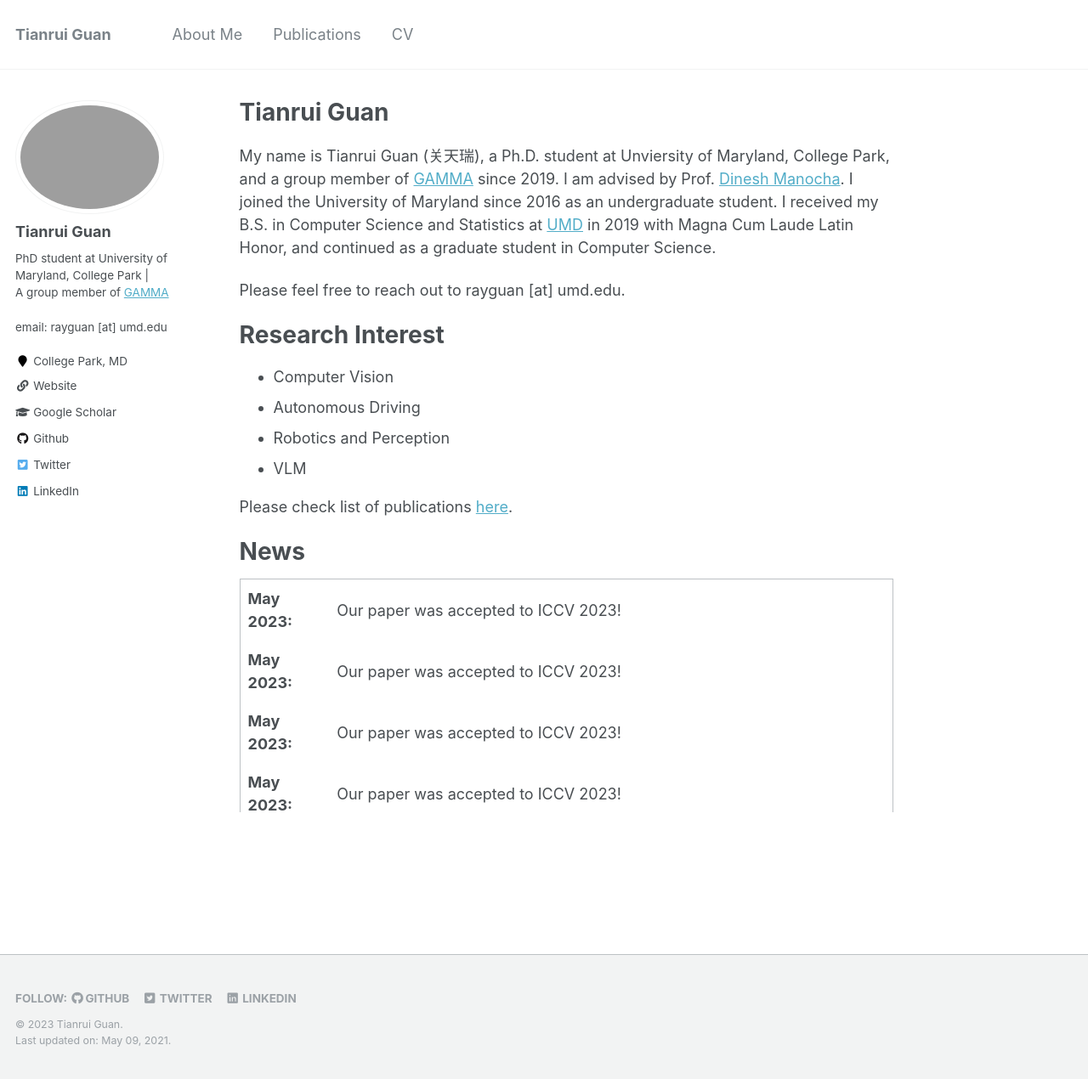
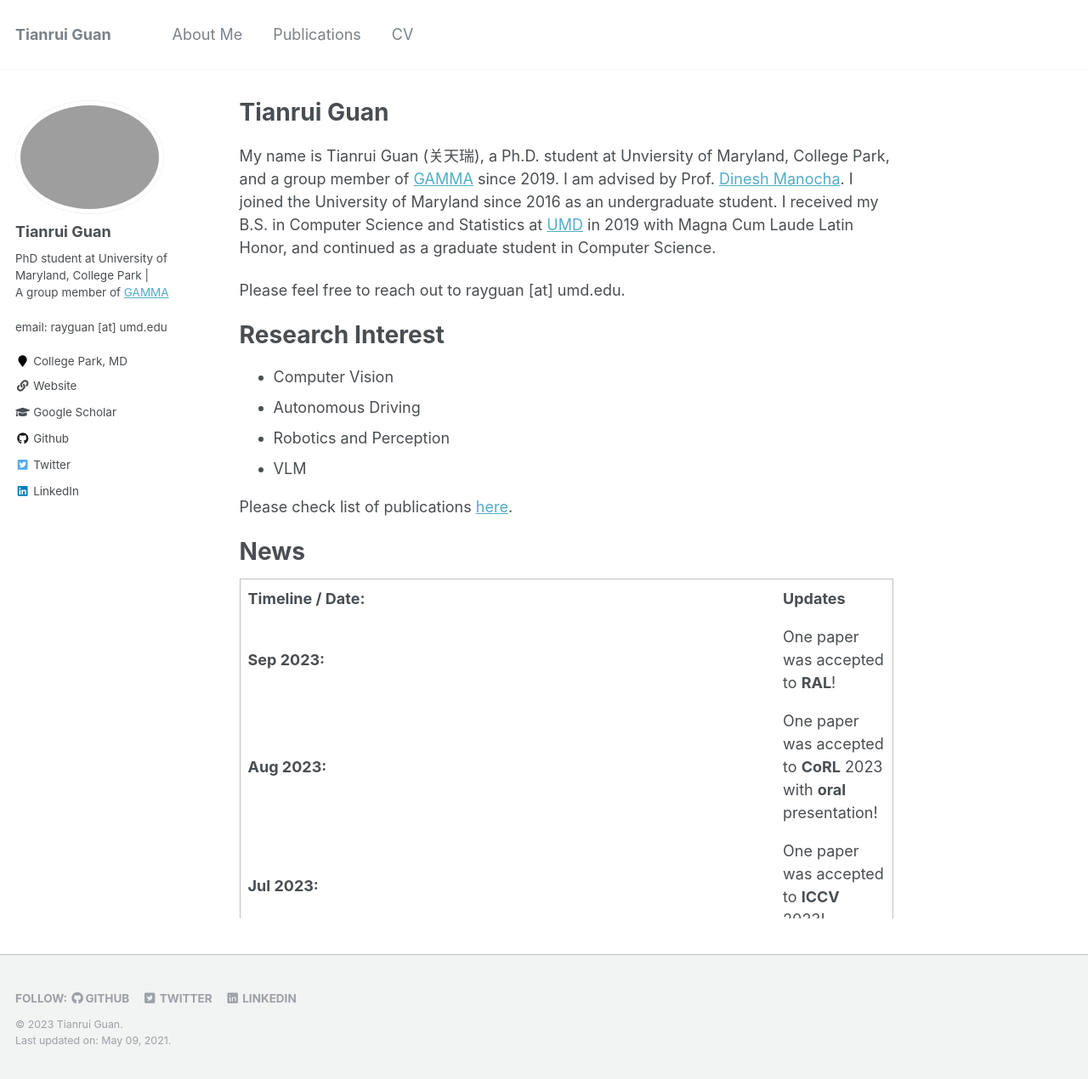
Before and after one commit to rayguan97/rayguan97.github.io, a Jekyll site: the page built from _pages/about.md, in a window 1280 px wide and 1270 px high. Shown: the whole window at 85% size. Built offline with Jekyll 4.4.1, drawn with Linux system fonts in a browser that asks for light colours.

Commit message:
test another table

```diff
--- a/_pages/about.md
+++ b/_pages/about.md
@@ -86,17 +86,14 @@ td, th {
 | **Jan 2020:** | One paper was accepted to **ICRA**! |
  -->
 
-<div style="height:275px;overflow:auto;">
+<div style="height:400px;overflow:auto;">
 <table>
-<col width="100px">
 <col width="630px">
-  <tr><td><b>May 2023:</b></td><td>Our paper was accepted to ICCV 2023!</td></tr>
-  <tr><td><b>May 2023:</b></td><td>Our paper was accepted to ICCV 2023!</td></tr>
-  <tr><td><b>May 2023:</b></td><td>Our paper was accepted to ICCV 2023!</td></tr>
-  <tr><td><b>May 2023:</b></td><td>Our paper was accepted to ICCV 2023!</td></tr>
-  <tr><td><b>May 2023:</b></td><td>Our paper was accepted to ICCV 2023!</td></tr>
-  <tr><td><b>May 2023:</b></td><td>Our paper was accepted to ICCV 2023!</td></tr>
-  <tr><td><b>May 2023:</b></td><td>Our paper was accepted to ICCV 2023!</td></tr>
-  <tr><td><b>May 2023:</b></td><td>Our paper was accepted to ICCV 2023!</td></tr>
-  <tr><td><b>May 2023:</b></td><td>Our paper was accepted to ICCV 2023!</td></tr>
-  <tr><td><b>May 2023:</b></td><td>Our paper was accepted to ICCV 2023!</td></tr>
+  <tr><td><b>Timeline / Date:</b></td><td><b>Updates</b></td></tr>
+  <tr><td><b>Sep 2023:</b></td><td>One paper was accepted to <b>RAL</b>!</td></tr>
+  <tr><td><b>Aug 2023:</b></td><td>One paper was accepted to <b>CoRL</b> 2023 with <b>oral</b> presentation!</td></tr>
+  <tr><td><b>Jul 2023:</b></td><td>One paper was accepted to <b>ICCV</b> 2023!</td></tr>
+  <tr><td><b>Jun 2023:</b></td><td>One paper was accepted to <b>IROS</b> 2023!</td></tr>
+  <tr><td><b>May 2023:</b></td><td>One paper was accepted to <b>Autonomous Robots</b>, Springer Nature!</td></tr>
+  <tr><td><b>May 2023:</b></td><td>Started as a Research Scientist Intern at <b>Amazon Lab126</b>!</td></tr>
+  <tr><td><b>Jan 2023:</b></td><td>Two paper was accepted to <b>ICRA</b> 2023!</td></tr>
```
